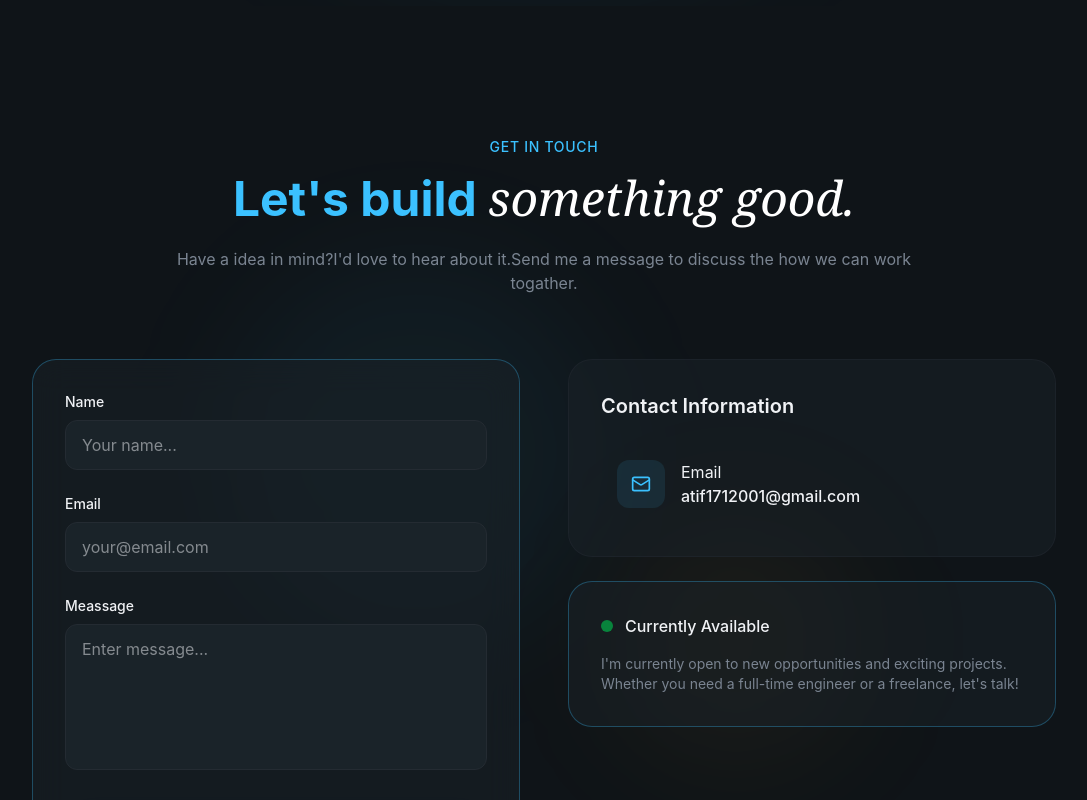
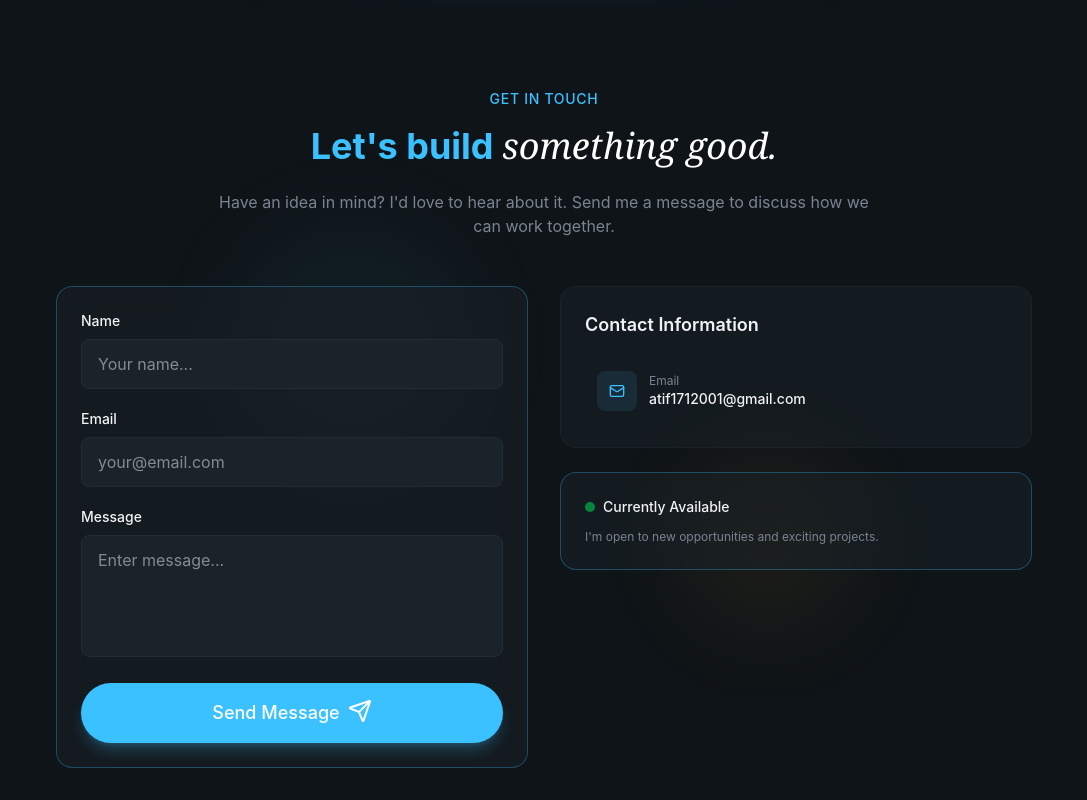
Before and after one commit to Atif-1/Portfolio, a React app: page / in a window 1280 px wide. Shown: the part 4460-5260 px from the top of the page, without its empty margins (96-1183 px from the left). Built offline with nearby package versions, Linux system fonts and the light colour scheme; the HTML template or start-up script is replaced by a standard one.

Commit message:
Refactor Contact section layout and styles

```diff
--- a/src/section/Contact.jsx
+++ b/src/section/Contact.jsx
@@ -47,96 +47,122 @@ export const Contact=()=>{
             setIsLoading(false);
         }
     }
-    return <section id="contact" className="py-32 relative overflow-hidden">
-        <div className="absolute top-0 left-0 w-full h-full">
-            <div className="absolute top-1/4 left-1/4 w-96 h-96 bg-primary/5 rounded-full blur-3xl"/>
-            <div className="absolute bottom-1/4 right-1/4 w-64 h-64 bg-highlight/5 rounded-full blur-3xl"/>
+    return <section id="contact" className="py-20 relative overflow-hidden px-4">
+  {/* Background Blurs */}
+  <div className="absolute inset-0">
+    <div className="absolute top-1/4 left-1/4 w-64 h-64 bg-primary/5 rounded-full blur-2xl" />
+    <div className="absolute bottom-1/4 right-1/4 w-48 h-48 bg-highlight/5 rounded-full blur-2xl" />
   </div>
-            <div className="container mx-auto px-6 relative z-10">
-                <div className="text-center max-w-3xl mx-auto mb-16">
+
+  <div className="container mx-auto px-4 sm:px-6 max-w-5xl relative z-10">
+    {/* Heading */}
+    <div className="text-center max-w-2xl mx-auto mb-12">
       <span className="text-secondary-foreground text-sm font-medium tracking-wider uppercase">
         Get In Touch
       </span>
-                    <h2 className="text-4xl md:text-5xl text-primary font-bold mt-4 mb-6 animate-fade-in animation-delay-100">
-                        Let's build {" "}
+      <h2 className="text-3xl sm:text-4xl font-bold mt-4 mb-6 text-primary break-words">
+        Let's build{" "}
         <span className="font-serif italic font-normal text-white">something good.</span>
       </h2>
-                    <p className="text-muted-foreground animate-fade-in animation-delay-200">
-                        Have a idea in mind?I'd love to hear about it.Send me a message to discuss the how we can work togather.
+      <p className="text-muted-foreground text-sm sm:text-base">
+        Have an idea in mind? I'd love to hear about it. Send me a message to discuss how we can work together.
       </p>
     </div>
-                <div className="grid lg:grid-cols-2 gap-12 max-w-5xl mx-auto">
-                    <div  className="p-8 glass rounded-3xl border border-primary/30 animate-fade-in animation-delay-300">
-                        <form className="space-y-6" onSubmit={handleSubmit}>
+
+    {/* Form & Info Grid */}
+    <div className="grid grid-cols-1 lg:grid-cols-2 gap-8">
+      {/* Contact Form */}
+      <div className="p-6 glass rounded-2xl border border-primary/30 animate-fade-in animation-delay-300">
+        <form className="space-y-5" onSubmit={handleSubmit}>
           <div>
-                                <label htmlFor="name" className="block text-sm  font-medium mb-2">Name</label>
-                                <input id="name" type="text"
+            <label htmlFor="name" className="block text-sm font-medium mb-2">Name</label>
+            <input
+              id="name"
+              type="text"
               value={formData.name}
-                                 onChange={(e)=>{setFormData({...formData,name:e.target.value})}} placeholder="Your name..." className="w-full px-4 py-3 bg-surface rounded-xl border border-border focus:border-primary focus:ring-1 focus:ring-primary outline-none transition-all" required/>
+              onChange={(e) => setFormData({ ...formData, name: e.target.value })}
+              placeholder="Your name..."
+              className="w-full px-4 py-3 bg-surface rounded-lg border border-border focus:border-primary focus:ring-1 focus:ring-primary outline-none transition-all"
+              required
+            />
           </div>
           <div>
-                                <label htmlFor="eamil" className="block text-sm  font-medium mb-2">Email</label>
-                                <input id="email" type="email"
+            <label htmlFor="email" className="block text-sm font-medium mb-2">Email</label>
+            <input
+              id="email"
+              type="email"
               value={formData.email}
-                                 onChange={(e)=>{setFormData({...formData,email:e.target.value})}}  placeholder="your@email.com" className="w-full px-4 py-3 bg-surface rounded-xl border border-border focus:border-primary focus:ring-1 focus:ring-primary outline-none transition-all" required/>
+              onChange={(e) => setFormData({ ...formData, email: e.target.value })}
+              placeholder="your@email.com"
+              className="w-full px-4 py-3 bg-surface rounded-lg border border-border focus:border-primary focus:ring-1 focus:ring-primary outline-none transition-all"
+              required
+            />
           </div>
           <div>
-                                <label htmlFor="message" className="block text-sm  font-medium mb-2">Meassage</label>
-                                <textarea rows={5} id="message" type="text"
-                                value={formData.message }
-                                 onChange={(e)=>{setFormData({...formData,message:e.target.value})}}  placeholder="Enter message..." className="w-full px-4 py-3 bg-surface rounded-xl border border-border focus:border-primary focus:ring-1 focus:ring-primary outline-none transition-all resize-none" required/>
+            <label htmlFor="message" className="block text-sm font-medium mb-2">Message</label>
+            <textarea
+              id="message"
+              rows={4}
+              value={formData.message}
+              onChange={(e) => setFormData({ ...formData, message: e.target.value })}
+              placeholder="Enter message..."
+              className="w-full px-4 py-3 bg-surface rounded-lg border border-border focus:border-primary focus:ring-1 focus:ring-primary outline-none transition-all resize-none"
+              required
+            />
           </div>
           <Button type="submit" className="w-full" size="lg" disabled={isLoading}>
-                                {isLoading? <>Sending...</>  : <>Send Message<Send/></>}
+            {isLoading ? <>Sending...</> : <>Send Message<Send /></>}
           </Button>
           {submitStatus.type && (
-                                <div className={`flex items-center gap-3 p-4 rounded-xl ${submitStatus.type=="success"?"bg-green-500/10 border border-green-500/20 text-green-400":"bg-red-500/10 border border-red-500/10 text-red-400"} `}>
-                                    {submitStatus.type==="success"?(
-                                        <CheckCircle className="w-5 h5 flex-shrink-0"/>):(
-                                        <AlertCircle className="w-5 h5 flex-shrink-0"/>)
-                                    }
+            <div className={`flex items-center gap-3 p-3 rounded-lg ${
+              submitStatus.type === "success"
+                ? "bg-green-500/10 border border-green-500/20 text-green-400"
+                : "bg-red-500/10 border border-red-500/20 text-red-400"
+            }`}>
+              {submitStatus.type === "success" ? (
+                <CheckCircle className="w-5 h-5 flex-shrink-0" />
+              ) : (
+                <AlertCircle className="w-5 h-5 flex-shrink-0" />
+              )}
               <p className="text-sm">{submitStatus.message}</p>
             </div>
           )}
         </form>
       </div>
+
       {/* Contact Info */}
       <div className="space-y-6 animate-fade-in animation-delay-400">
-                        <div className="glass rounded-3xl p-8">
-                            <h3 className="text-xl font-semibold mb-6">
-                                Contact Information
-                            </h3>
-                            <div className="space-y-4">
-                                {info.map((item,i)=>(
-                                    <a key={i} href={item.href} className="flex items-center gap-4 p-4 rounded-xl hover:bg-surface transition-colors group">
-                                        <div className="w-12 h-12 rounded-xl bg-primary/10 flex items-center justify-center group-hover:bg-primary/20 transition-colors">
-                                            <item.icon className="w-5 h-5 text-primary"/>
+        <div className="glass rounded-2xl p-6">
+          <h3 className="text-lg font-semibold mb-5">Contact Information</h3>
+          <div className="space-y-3">
+            {info.map((item, i) => (
+              <a
+                key={i}
+                href={item.href}
+                className="flex items-center gap-3 p-3 rounded-lg hover:bg-surface transition-colors group"
+              >
+                <div className="w-10 h-10 rounded-lg bg-primary/10 flex items-center justify-center group-hover:bg-primary/20 transition-colors">
+                  <item.icon className="w-4 h-4 text-primary" />
                 </div>
                 <div>
-                                            <div className="text-smtext-muted-foreground">
-                                                {item.label}
-                                            </div>
-                                            <div className="font-medium">{item.value}</div>
+                  <div className="text-xs text-muted-foreground">{item.label}</div>
+                  <div className="text-sm font-medium">{item.value}</div>
                 </div>
               </a>
             ))}
           </div>
         </div>
-                        <div className="glass rounded-3xl p-8 border border-primary/30">
-                            <div className="flex items-center gap-3 mb-4">
-                                <span className="w-3 h-3 bg-green-500 rounded-full animate-pulse" />
-                                <span className="font-medium">Currently Available</span>
+        <div className="glass rounded-2xl p-6 border border-primary/30">
+          <div className="flex items-center gap-2 mb-3">
+            <span className="w-2.5 h-2.5 bg-green-500 rounded-full animate-pulse" />
+            <span className="font-medium text-sm">Currently Available</span>
           </div>
-                            <p className="text-muted-foreground text-sm">
-                                I'm currently open to new opportunities and exciting projects.
-                                Whether you need a full-time engineer or a freelance,
-                                let's talk!
+          <p className="text-muted-foreground text-xs">
+            I'm open to new opportunities and exciting projects.
           </p>
         </div>
       </div>
     </div>
-
   </div>
-
 </section>
 }
```
Lines whose indentation alone changed are shown as unchanged.
